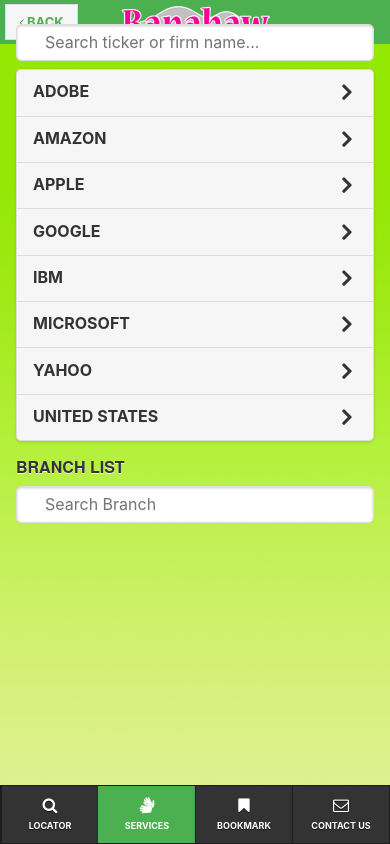
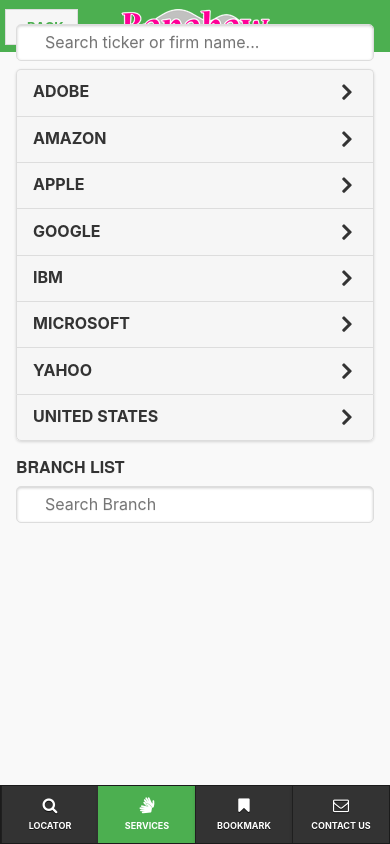
Before and after one commit to TheSoleDev/bhsbranchmanagerv1, a plain HTML site: page www/locator.html in a window 390 px wide. Drawn offline with Linux system fonts and the light colour scheme; some packages are replaced by stand-ins of ours; no server answers.

Commit message:
removed dashboard bg

```diff
--- a/www/css/theme.css
+++ b/www/css/theme.css
@@ -1,9 +1,9 @@
 .page-bg {
-    background: url(../img/bg-medium-screen.png) #95e705 top repeat-x;
+    /*background: url(../img/bg-medium-screen.png) #95e705 top repeat-x;*/
     height: 100%;
 }
 .header-toolbar{
-    height: 42px;
+    height: 50px;
     background-color: #4CAF50 !important;
     border-color: #4CAF50 !important;
     position: fixed;
@@ -18,11 +18,13 @@
 .header-toolbar h1.ui-toolbar-title{
     padding: 0px !important;
     margin: 0px !important;
-    margin-top: 5px !important;
+    margin-top: 8px !important;
     font-size: 16px !important;
     font-weight: bold;
 }
-
+.header-toolbar .ui-toolbar-header-button-left{
+    margin-top: 5px;
+}
 .footer-toolbar{
     overflow: hidden;
     position: fixed;
```
